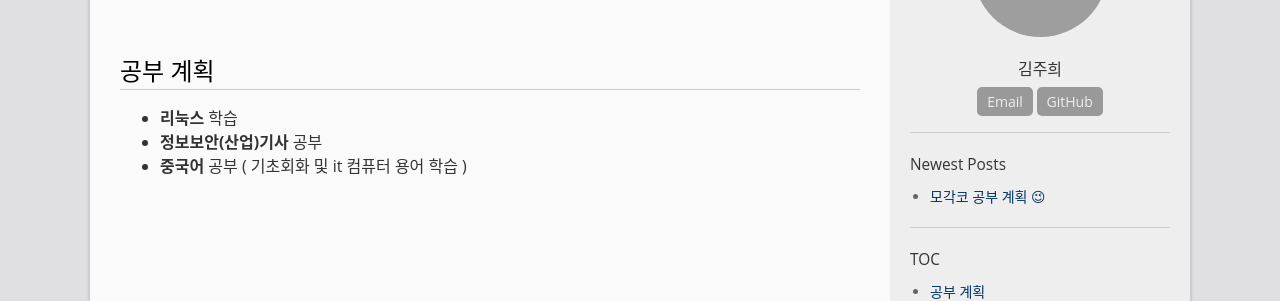
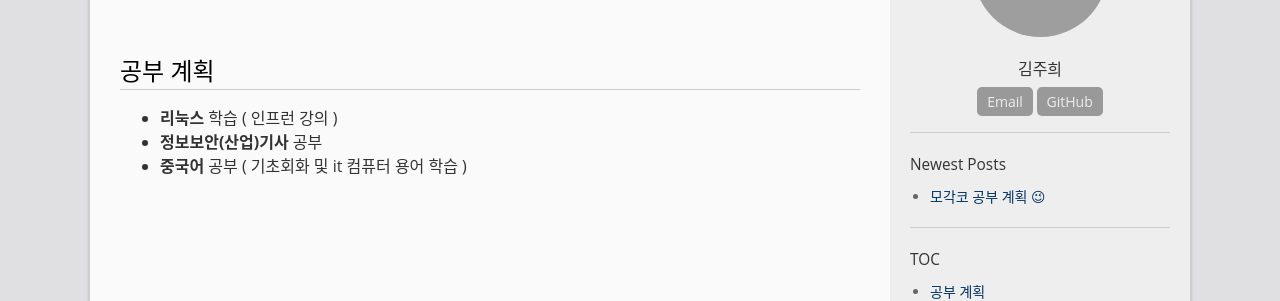
Before and after one commit to juhui-ui/juhui-ui.github.io, a Jekyll site: the page built from _posts/2014-12-30-welcome-to-jekyll.markdown, in a window 1280 px wide. Shown: the part 220-521 px from the top of the page. Built offline with Jekyll 4.4.1, drawn with Linux system fonts in a browser that asks for light colours; emoji names are drawn with the system emoji font; grey boxes are pictures that could not be loaded.

Commit message:
Update 2014-12-30-welcome-to-jekyll.markdown

```diff
--- a/_posts/2014-12-30-welcome-to-jekyll.markdown
+++ b/_posts/2014-12-30-welcome-to-jekyll.markdown
@@ -8,6 +8,6 @@ permalink: /archivers/hello
 
 ## 공부 계획 ##
 
-* **리눅스** 학습
+* **리눅스** 학습 ( 인프런 강의 )
 * **정보보안(산업)기사** 공부
 * **중국어** 공부 ( 기초회화 및 it 컴퓨터 용어 학습 )
```
